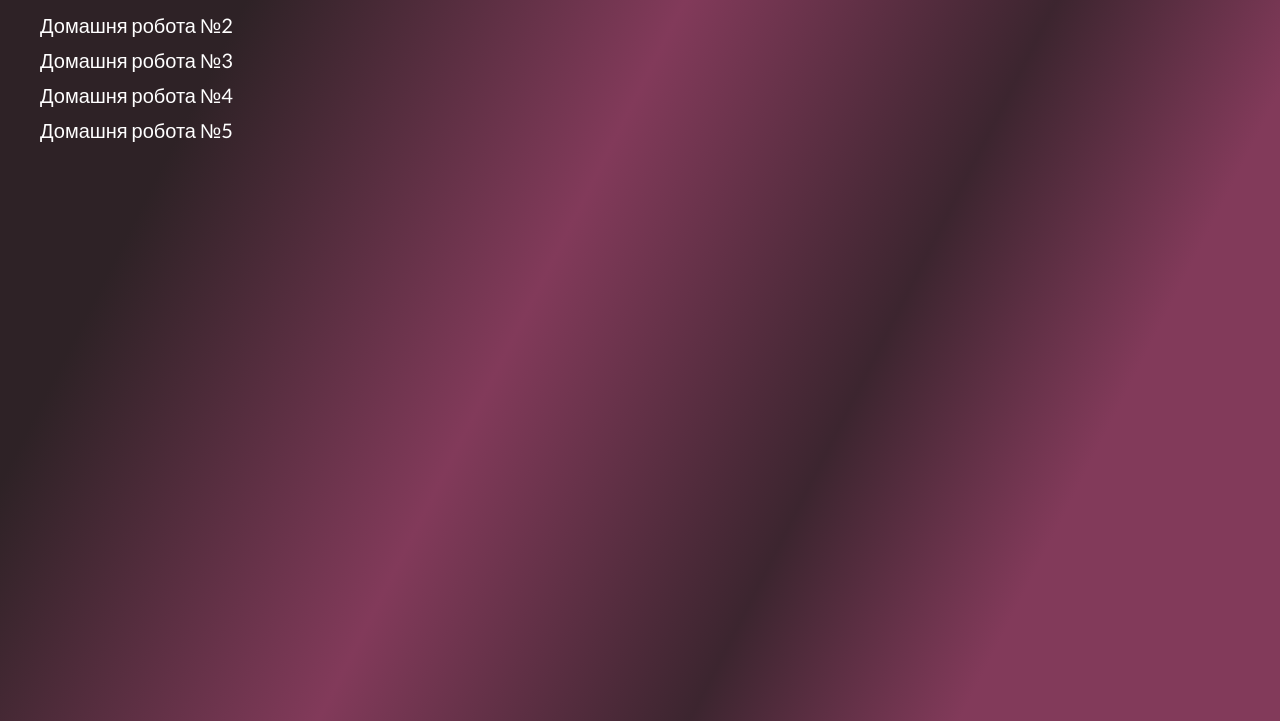
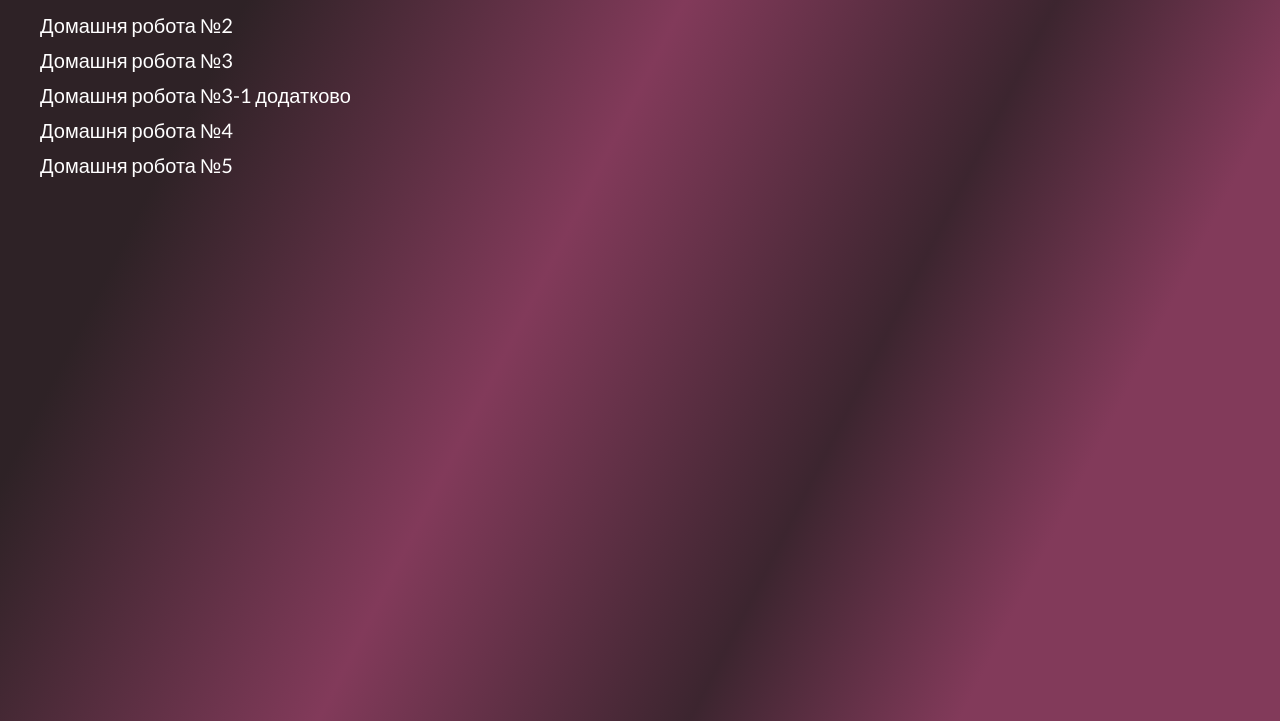
Before and after one commit to VasylLivak/homeworks, a plain HTML site: page index.html in a window 1280 px wide. Shown: the part 79-800 px from the top of the page. Drawn offline with Linux system fonts and the light colour scheme.

Commit message:
Update index.html

```diff
--- a/index.html
+++ b/index.html
@@ -17,6 +17,9 @@
 				<a href="homework_3/index.html">Домашня робота №3</a>
 			</li>
 			<li>
+				<a href="homework_3-1/index.html">Домашня робота №3-1 додатково</a>
+			</li>
+			<li>
 				<a href="homework_4/index.html">Домашня робота №4</a>
 			</li>
 			<li>
```
